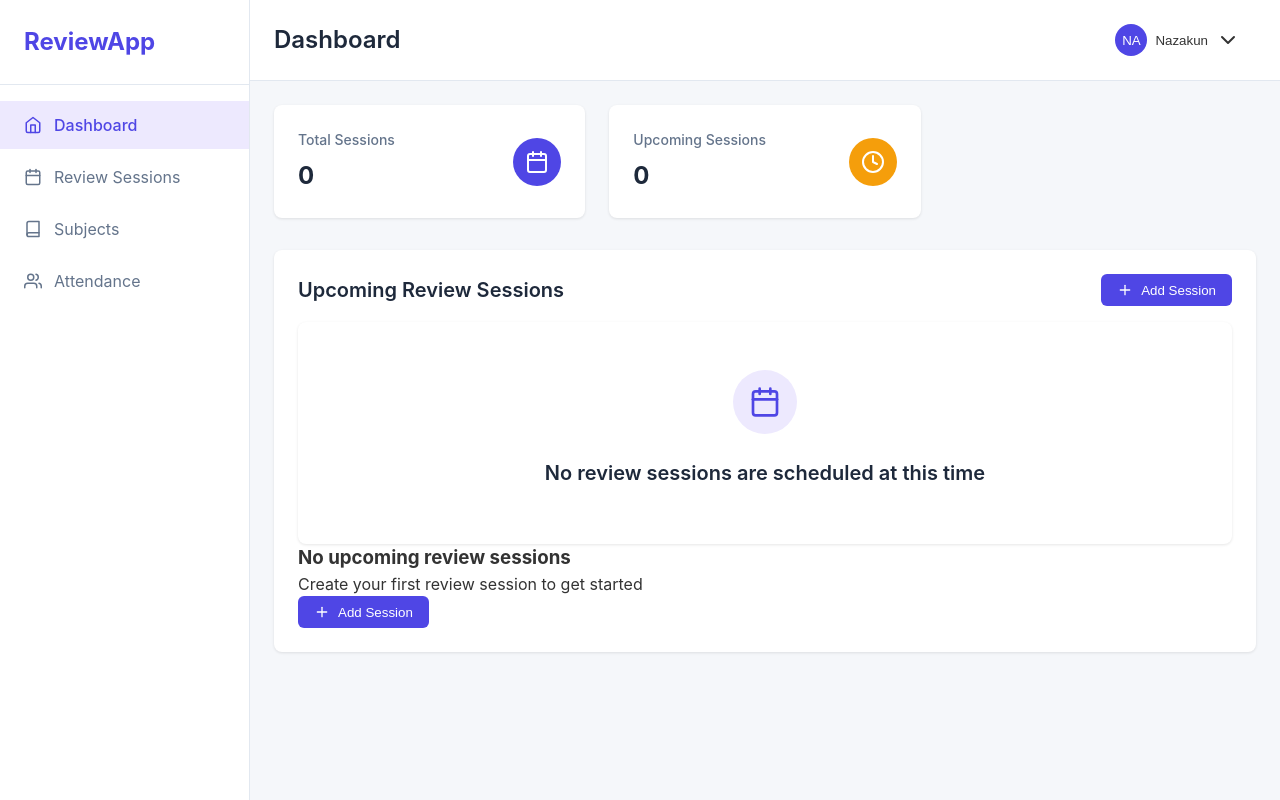
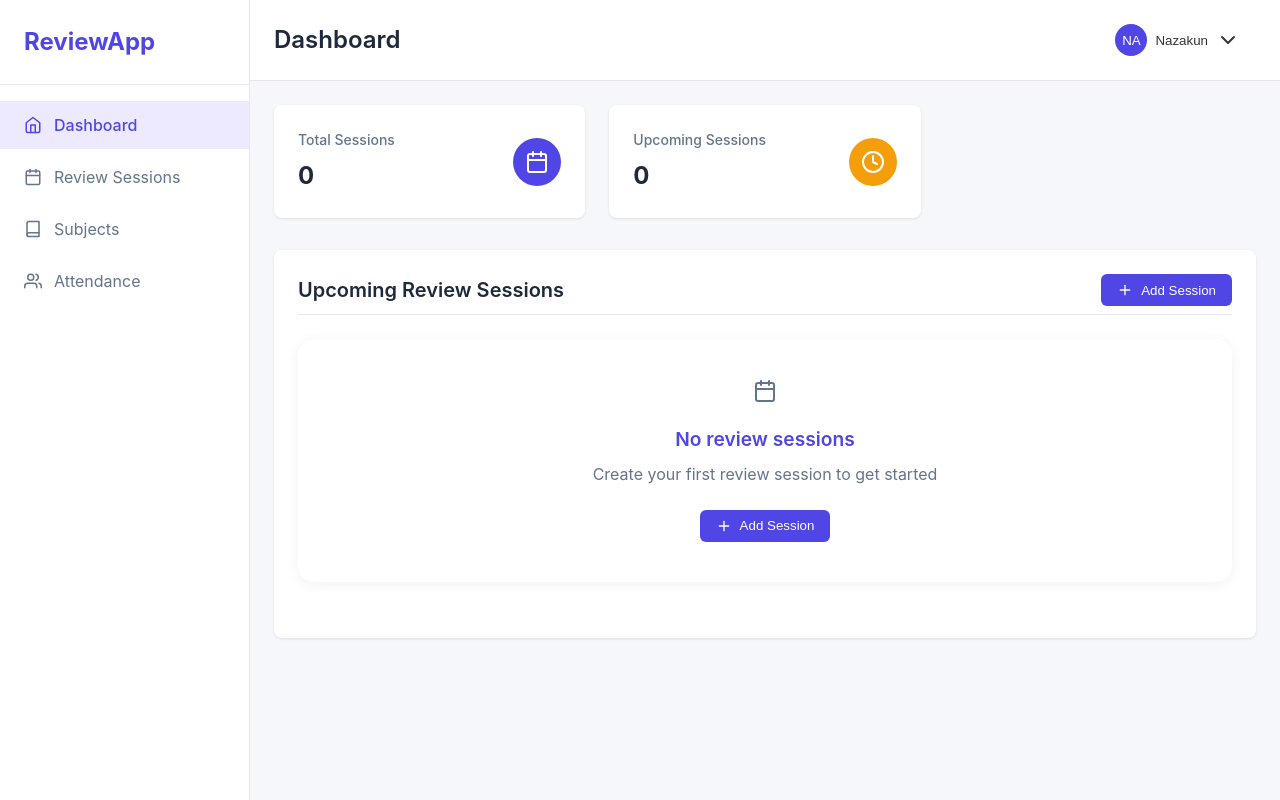
Before and after one commit to nazakun021/cmsc126-study-session-management-system, a PHP site: page /dashboard in a window 1280 px wide. Run offline with PHP 8.4, Linux system fonts and the light colour scheme; the visitor is signed in with stand-in values (Sample User, id 1); data comes from the database, SQL or seed files in the repository; data that the repository does not hold is empty.

Commit message:
For Backup

```diff
--- a/app/views/dashboard.php
+++ b/app/views/dashboard.php
@@ -122,65 +122,53 @@ foreach ($subjects as $subject) {
                             <i data-feather="plus"></i> Add Session
                         </button>
                     </div>
-
-                    <!-- Sessions List -->
                     <?php if (empty($sessions)): ?>
                         <div id="empty-add-btn" class="empty-state">
                             <div class="empty-state-icon">
                                 <i data-feather="calendar"></i>
                             </div>
-                        <h3>No review sessions are scheduled at this time</h3>
+                            <h3>No review sessions</h3>
+                            <p>Create your first review session to get started</p>
+                            <button id="empty-add-btn" class="btn btn-primary">
+                                <i data-feather="plus"></i> Add Session
+                            </button>
                         </div>
                     <?php else: ?>
-                    <div class="sessions-list">
+                        <div class="card-grid">
                             <?php foreach ($sessions as $session): ?>
-                        <div class="session-card">
-                            <div class="session-content">
-                                <h4 class="session-title"><?php echo htmlspecialchars($session['reviewTitle'] ?? ''); ?></h4>
-                                <div class="session-details">
-                                    <div class="session-detail">
+                                <div class="card session-card">
+                                    <div class="card-header">
+                                        <h4 class="card-title"><?php echo htmlspecialchars($session['reviewTitle'] ?? ''); ?></h4>
+                                    </div>
+                                    <div class="card-body">
+                                        <div class="card-info">
+                                            <div class="card-info-item">
                                                 <i data-feather="book"></i>
-                                        <span>
-                                            <?php
-                                            $subjectID = $session['subjectID'] ?? null;
-                                            echo isset($subjectMap[$subjectID]) ? htmlspecialchars($subjectMap[$subjectID]) : 'Unknown Subject';
-                                            ?>
-                                        </span>
+                                                <span><?php $subjectID = $session['subjectID'] ?? null; echo isset($subjectMap[$subjectID]) ? htmlspecialchars($subjectMap[$subjectID]) : 'Unknown Subject'; ?></span>
                                             </div>
-                                    <div class="session-detail">
+                                            <div class="card-info-item">
                                                 <i data-feather="calendar"></i>
                                                 <span><?php echo date('F j, Y', strtotime($session['reviewDate'])); ?></span>
                                             </div>
-                                    <div class="session-detail">
+                                            <div class="card-info-item">
                                                 <i data-feather="clock"></i>
                                                 <span><?php echo date('g:i A', strtotime($session['reviewStartTime'])) . ' - ' . date('g:i A', strtotime($session['reviewEndTime'])); ?></span>
                                             </div>
-                                    <div class="session-detail">
+                                            <div class="card-info-item">
                                                 <i data-feather="map-pin"></i>
                                                 <span><?php echo htmlspecialchars($session['reviewLocation'] ?? ''); ?></span>
                                             </div>
                                         </div>
-                            </div>
-                            <div class="session-actions">
+                                        <div class="session-actions" style="margin-top: 1rem;">
                                             <a href="/cmsc126-study-session-management-system/app/views/review-sessions.php?id=<?php echo $session['reviewSessionID']; ?>" class="btn btn-icon" title="View Details">
                                                 <i data-feather="eye"></i>
                                             </a>
                                         </div>
                                     </div>
+                                </div>
                             <?php endforeach; ?>
                         </div>
                     <?php endif; ?>
-                        <h3>No upcoming review sessions</h3>
-                        <p>Create your first review session to get started</p>
-                        <button id="empty-add-btn" class="btn btn-primary">
-                            <i data-feather="plus"></i> Add Session
-                        </button>
-                    </div>
-
-                    <!-- Sessions Container (hidden initially) -->
-                    <div id="sessions-container" class="card-grid" style="display: none;">
-                        <!-- Sessions will be added here dynamically -->
-                    </div>
                 </section>
             </div>
         </main>
--- a/public/css/styles.css
+++ b/public/css/styles.css
@@ -216,7 +216,9 @@ ul {
     display: flex;
     align-items: center;
     justify-content: space-between;
-    margin-bottom: 1rem;
+    margin-bottom: 1.5rem;
+    padding-bottom: 0.5rem;
+    border-bottom: 1px solid #e5e7eb;
 }
 
 .section-header h3 {
@@ -471,38 +475,23 @@ ul {
 
 /* Empty State */
 .empty-state {
-    display: flex;
-    flex-direction: column;
-    align-items: center;
-    justify-content: center;
-    padding: 3rem 1rem;
+    background: #fff;
+    border-radius: 1rem;
+    box-shadow: 0 2px 12px rgba(80, 80, 120, 0.08);
+    padding: 2.5rem 1.5rem;
     text-align: center;
-    background-color: #fff;
-    border-radius: 0.5rem;
-    box-shadow: 0 1px 3px rgba(0, 0, 0, 0.1);
+    color: #64748b;
+    margin-bottom: 2rem;
 }
 
 .empty-state-icon {
-    width: 64px;
-    height: 64px;
-    border-radius: 50%;
-    background-color: #ede9fe;
-    color: #4f46e5;
-    display: flex;
-    align-items: center;
-    justify-content: center;
-    margin-bottom: 1.5rem;
-}
-
-.empty-state-icon svg {
-    width: 32px;
-    height: 32px;
+    margin-bottom: 1rem;
 }
 
 .empty-state h3 {
-    font-size: 1.25rem;
+    color: #4f46e5;
+    font-size: 1.2rem;
     font-weight: 600;
-    color: #1e293b;
     margin-bottom: 0.5rem;
 }
 
```
Also changed, not shown: other parts of public/css/styles.css (+28 -19 lines), 1 other file. Lines whose indentation alone changed are shown as unchanged.
